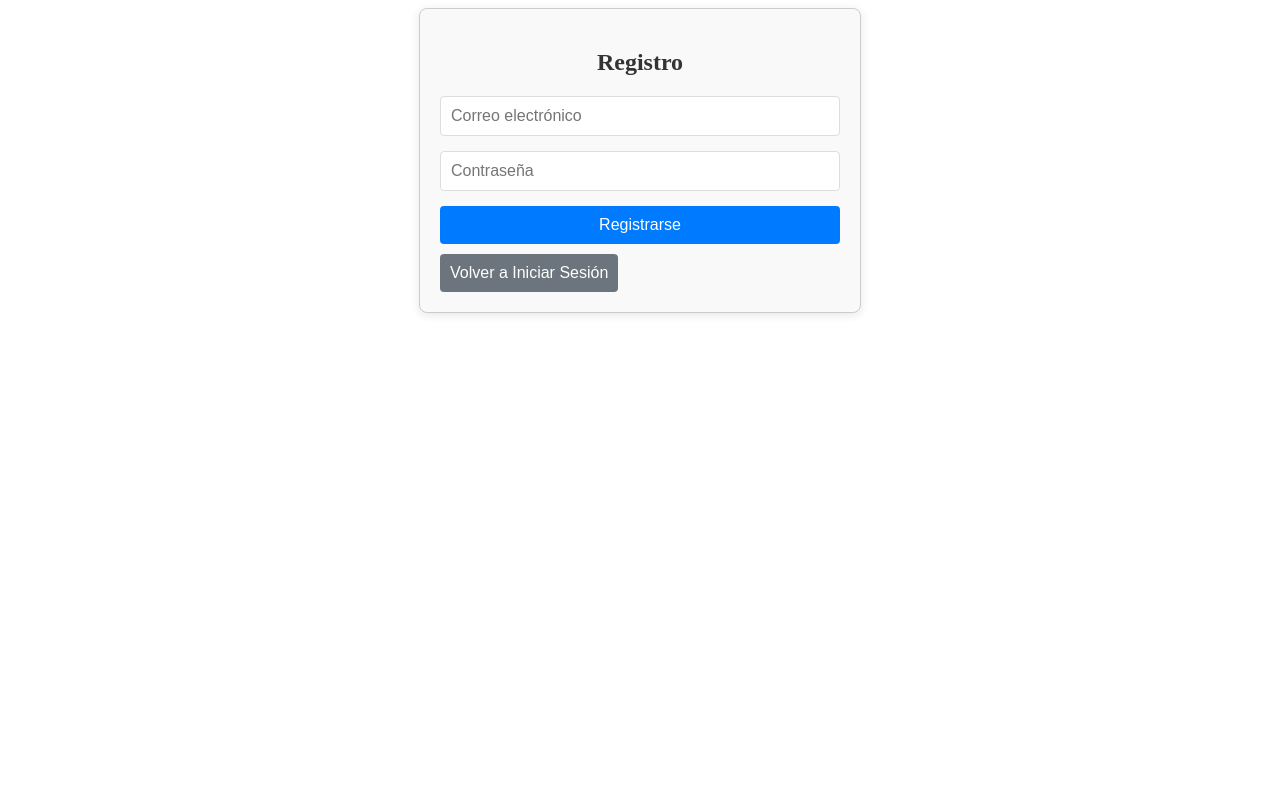
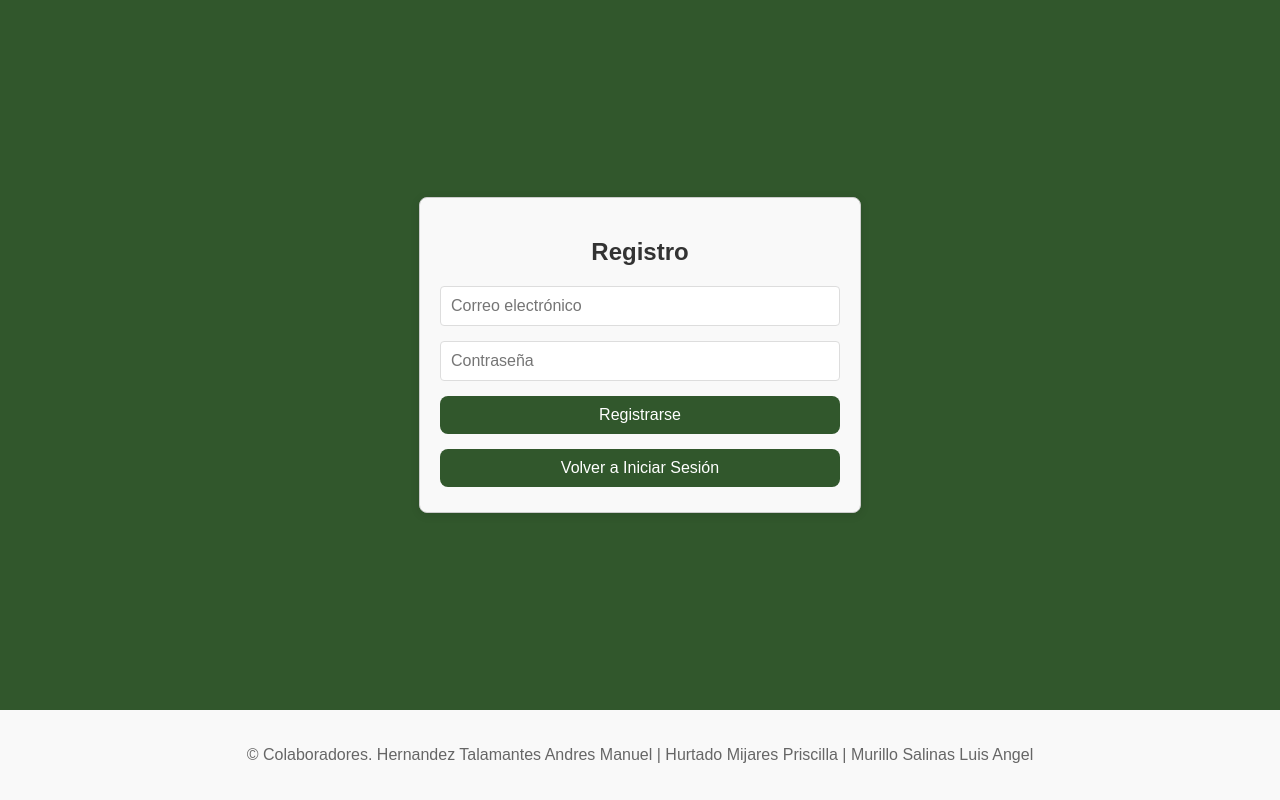
Before and after one commit to LuisMurSal/Sistema_De_Riego, a React (Vite) app: page /register in a window 1280 px wide. Built offline with nearby package versions, Linux system fonts and the light colour scheme.

Commit message:
diseno del login y register

```diff
--- a/src/components/Dashboard.jsx
+++ b/src/components/Dashboard.jsx
@@ -1,4 +1,4 @@
-import React, { useState } from 'react';
+import { useState } from 'react';
 import { useNavigate } from 'react-router-dom';
 import { auth } from '../services/firebase/firebase';
 import { signOut } from 'firebase/auth';
--- a/src/components/Login.jsx
+++ b/src/components/Login.jsx
@@ -1,4 +1,4 @@
-import React, { useState } from 'react';
+import { useState } from 'react';
 import { auth } from '../services/firebase/firebase';
 import { signInWithEmailAndPassword } from 'firebase/auth';
 import { useNavigate } from 'react-router-dom';
@@ -7,16 +7,20 @@ import '../styles/Login.css';
 const Login = () => {
   const [email, setEmail] = useState('');
   const [password, setPassword] = useState('');
+  const [isLoading, setIsLoading] = useState(false);
   const navigate = useNavigate();
 
   const handleLogin = async (e) => {
     e.preventDefault();
+    setIsLoading(true);
     try {
       await signInWithEmailAndPassword(auth, email, password);
       navigate('/dashboard');
     } catch (error) {
       console.error("Error en el inicio de sesión:", error.code, error.message);
       alert("Error: " + error.message);
+    } finally {
+      setIsLoading(false);
     }
   };
 
@@ -25,6 +29,7 @@ const Login = () => {
   };
 
   return (
+    <div className="login-wrapper">
       <div className="login-container">
         <form onSubmit={handleLogin}>
           <h2>Iniciar Sesión</h2>
@@ -42,9 +47,16 @@ const Login = () => {
             onChange={(e) => setPassword(e.target.value)}
             required
           />
-        <button type="submit">Iniciar Sesión</button>
+          <button type="submit" disabled={isLoading}>
+            {isLoading ? 'Iniciando...' : 'Iniciar Sesión'}
+          </button>
+          <button onClick={handleRegisterRedirect}>Registrarse</button> {/* Botón de registro */}
         </form>
-      <button onClick={handleRegisterRedirect}>Registrarse</button> {/* Botón de registro */}
+      </div>
+      <footer className="footer">
+        <p>© Colaboradores. Hernandez Talamantes Andres Manuel | Hurtado Mijares Priscilla
+        | Murillo Salinas Luis Angel</p>
+      </footer>
     </div>
   );
 };
--- a/src/components/Register.jsx
+++ b/src/components/Register.jsx
@@ -1,4 +1,4 @@
-import React, { useState } from 'react';
+import { useState } from 'react';
 import { auth } from '../services/firebase/firebase';
 import { createUserWithEmailAndPassword } from 'firebase/auth';
 import { useNavigate } from 'react-router-dom';
@@ -26,6 +26,7 @@ const Register = () => {
   };
 
   return (
+    <div className="register-wrapper">
       <div className="register-container">
         <form onSubmit={handleRegister}>
           <h2>Registro</h2>
@@ -44,8 +45,13 @@ const Register = () => {
             required
           />
           <button type="submit">Registrarse</button>
+          <button className="back-button" onClick={handleLoginRedirect}>Volver a Iniciar Sesión</button>
         </form>
-      <button className="back-button" onClick={handleLoginRedirect}>Volver a Iniciar Sesión</button>
+      </div>
+      <footer className="footer">
+        <p>© Colaboradores. Hernandez Talamantes Andres Manuel | Hurtado Mijares Priscilla
+        | Murillo Salinas Luis Angel</p>
+      </footer>
     </div>
   );
 };
--- a/src/styles/Login.css
+++ b/src/styles/Login.css
@@ -1,3 +1,18 @@
+body, html {
+  font-family: Arial, sans-serif;
+  margin: 0;
+  height: 100%;
+  background-color: #31572c;
+}
+
+.login-wrapper {
+  height: 100vh;
+  display: flex;
+  flex-direction: column; /* Cambiado para alinear el footer */
+  justify-content: center;
+  align-items: center;
+}
+
 .login-container {
   width: 400px;
   margin: auto;
@@ -29,7 +44,7 @@
 .login-container button {
   padding: 10px;
   margin-bottom: 15px;
-  background-color: #007bff;
+  background-color: #31572c;
   color: white;
   border: none;
   border-radius: 8px;
@@ -39,5 +54,15 @@
 }
 
 .login-container button:hover {
-  background-color: #0056b3;
+  background-color: #132a13;
 }
+
+.footer {
+  background-color: #f9f9f9;
+  text-align: center;
+  padding: 20px 0;
+  width: 100%;
+  margin: 0 auto;
+  position: sticky;
+  bottom: 0;
+}
--- a/src/styles/Register.css
+++ b/src/styles/Register.css
@@ -1,3 +1,11 @@
+.register-wrapper {
+  height: 100vh;
+  display: flex;
+  justify-content: center;
+  align-items: center;
+  flex-direction: column;
+}
+
 .register-container {
   width: 400px;
   margin: auto;
@@ -28,24 +36,25 @@
 
 .register-container button {
   padding: 10px;
-  background-color: #007bff;
+  margin-bottom: 5px;
+  background-color: #31572c;
   color: white;
   border: none;
-  border-radius: 4px;
+  border-radius: 8px;
   font-size: 16px;
   cursor: pointer;
   transition: background-color 0.3s;
 }
 
 .register-container button:hover {
-  background-color: #0056b3;
+  background-color: #132a13;
 }
 
 .register-container .back-button {
   margin-top: 10px;
-  background-color: #6c757d;
+  background-color: #31572c;
 }
 
 .register-container .back-button:hover {
-  background-color: #5a6268;
+  background-color: #132a13;
 }
```
Lines whose indentation alone changed are shown as unchanged.
